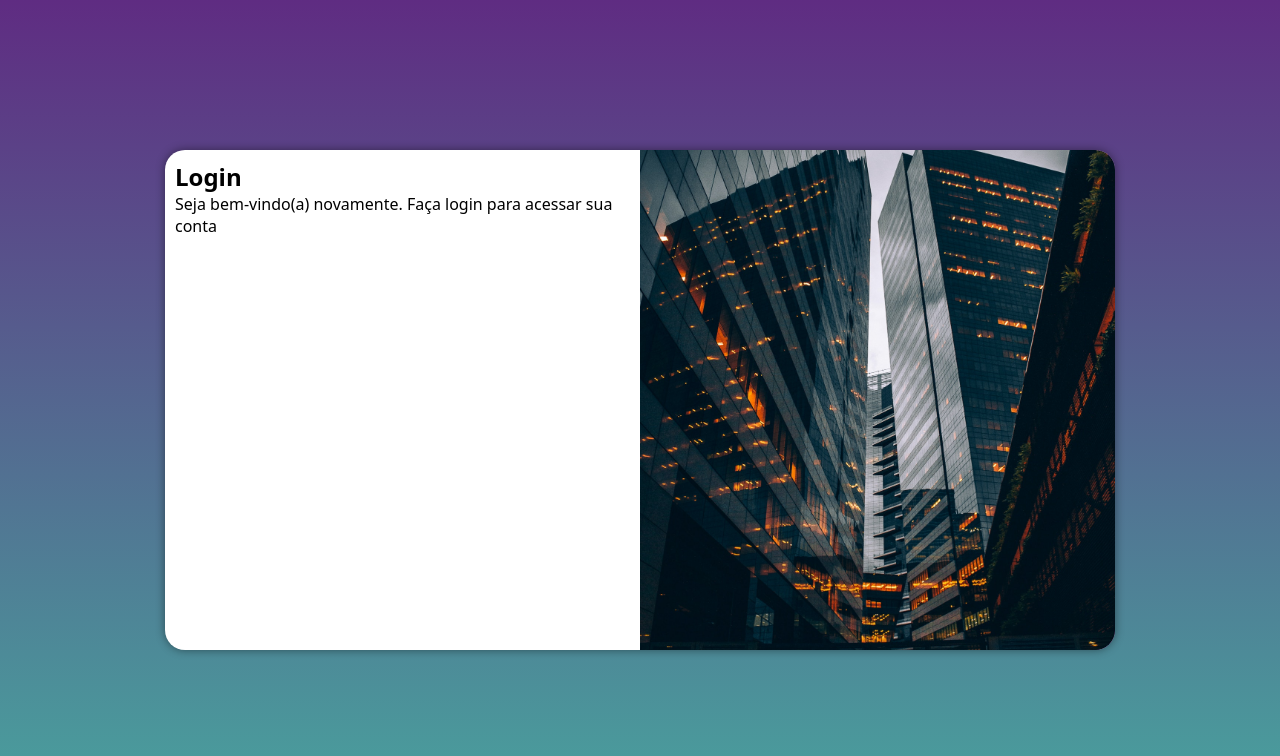
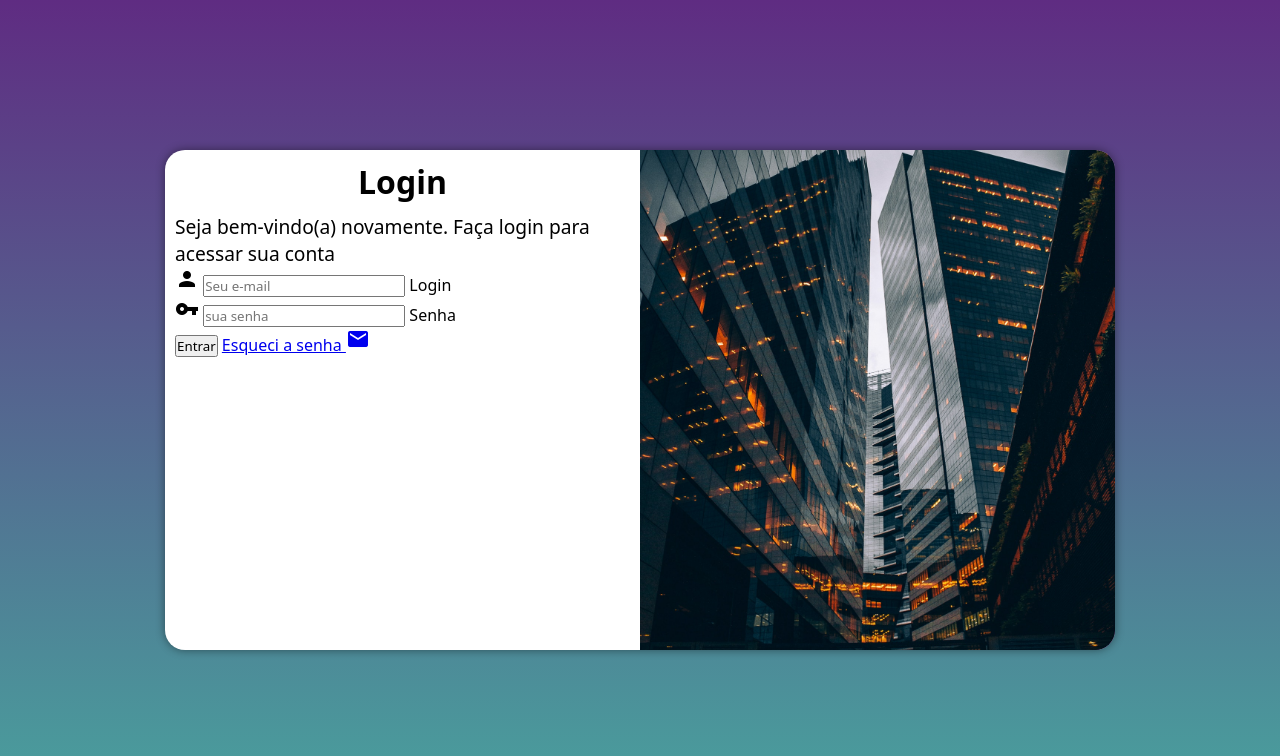
Before and after one commit to carlinhosrb/projetos, a plain HTML site: page projeto-login/index.html in a window 1280 px wide. Drawn offline with Linux system fonts and the light colour scheme.

Commit message:
formulario

```diff
--- a/projeto-login/estilos/media-query.css
+++ b/projeto-login/estilos/media-query.css
@@ -33,13 +33,21 @@
     }
 
     section#login > div#imagem{
-        float: left;
+        float: right;
         width: 50%;
         height: 100%;
     }
 
-    section#login > div#imagem{
-        float: right;
+    section#login > div#formulario{
+        float: left;
         width: 50%;
     }
+
+    div#formulario > h1{
+        font-size: 2em;
+    }
+
+    div#formulario > p{
+        font-size: 1.2em;
+    }
 }
--- a/projeto-login/estilos/style.css
+++ b/projeto-login/estilos/style.css
@@ -33,7 +33,7 @@
     overflow: hidden;
 
     background-color: white;
-    width: 250px;
+    width: 260px;
     height: 500px;
     border-radius: 20px;
     box-shadow: 0px 0px 10px rgba(0, 0, 0, 0.445);
@@ -55,3 +55,12 @@
     padding: 10px;
 
 }
+
+div#formulario > h1{
+    text-align: center;
+    margin-bottom: 10px;
+}
+
+div#formulario > p{
+    font-size: 0.8em;
+}
--- a/projeto-login/index.html
+++ b/projeto-login/index.html
@@ -5,6 +5,7 @@
     <meta http-equiv="X-UA-Compatible" content="IE=edge">
     <meta name="viewport" content="width=device-width, initial-scale=1.0">
     <title>Login</title>
+    <link href="https://fonts.googleapis.com/icon?family=Material+Icons" rel="stylesheet" >
     <link rel="stylesheet" href="estilos/style.css">
     <link rel="stylesheet" href="estilos/media-query.css">
 </head>
@@ -17,8 +18,22 @@
             <div id="formulario">
                 <h1>Login</h1>
                 <p>Seja bem-vindo(a) novamente. Faça login para acessar sua conta</p>
-                <form action="login.php" method="post">
+                <form action="login.php" method="post" autocomplete="on">
+                    <div class="campo">
+                        <i class="material-icons">person</i>
+                        <input type="email" name="login" id="ilogin" placeholder="Seu e-mail" autocomplete="email" required maxlength="30">
+                        <label for="ilogin">Login</label>
+                    </div>
+                    <div class="campo">
+                        <i class="material-icons">vpn_key</i>
+                        <input type="password" name="senha" id="isenha" placeholder="sua senha" autocomplete="current-password" required minlength="8" maxlength="20">
+                        <label for="isenha">Senha</label>
+                    </div>
 
+                    <input type="submit" value="Entrar">
+                    <a href="esqueci.html">
+                        Esqueci a senha <i class="material-icons">mail</i>
+                    </a>
                 </form>
             </div>
         </section>
```
